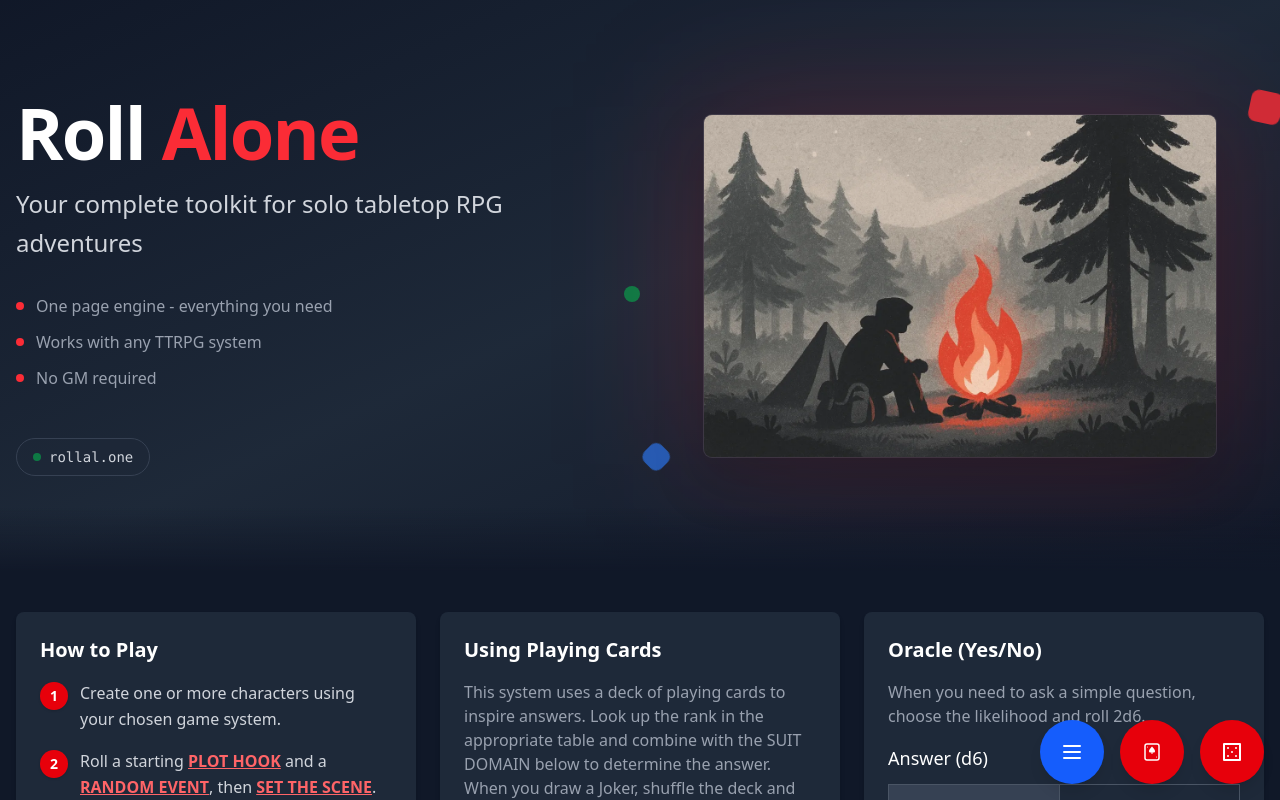
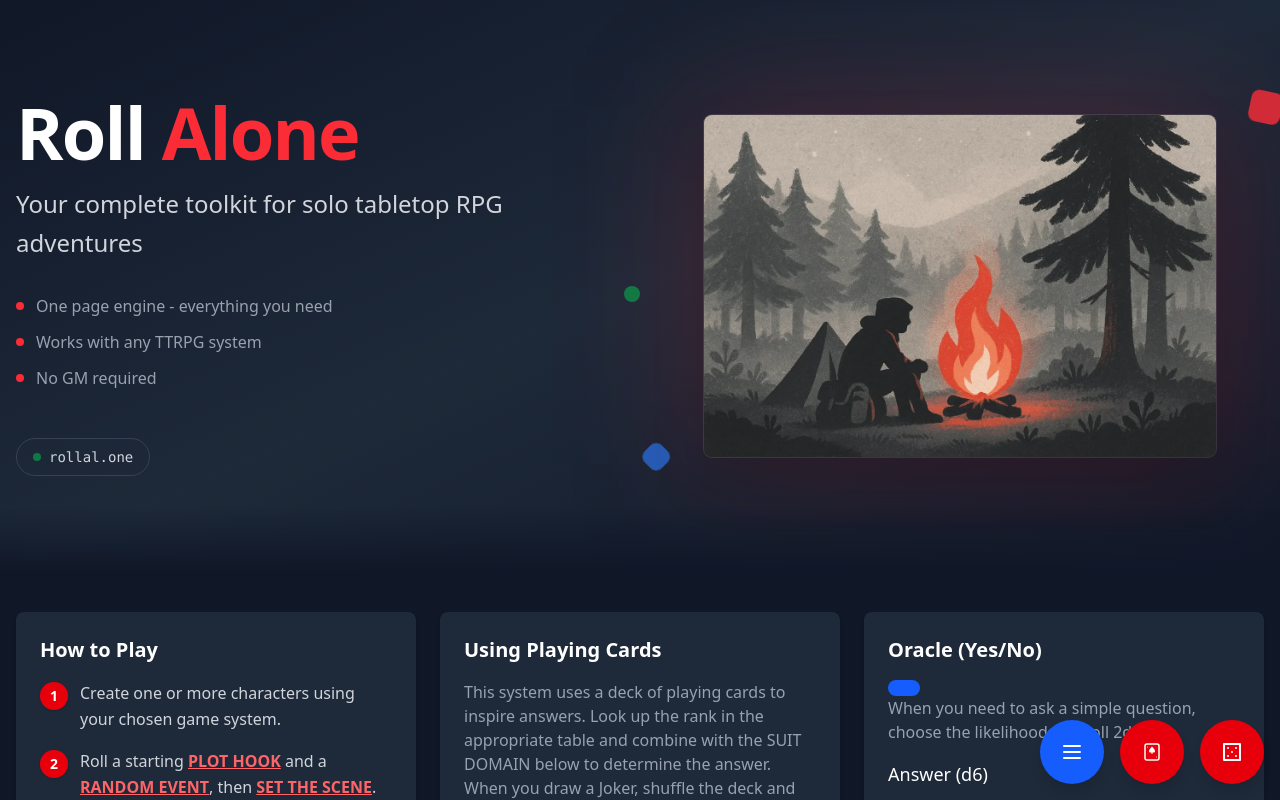
Before and after one commit to gvorbeck/rollalone, a React (Vite) app: page / in a window 1280 px wide. Shown: the top 800 px of the page. Built offline with nearby package versions, Linux system fonts and the light colour scheme.

Commit message:
refactor: add rollable property to Card component and update oracleYesNo data

```diff
--- a/src/App.tsx
+++ b/src/App.tsx
@@ -48,6 +48,7 @@ const App: FC = () => {
       content={card.content}
       preContent={card.preContent}
       postContent={card.postContent}
+      rollable={card.rollable}
     />
   ));
 
--- a/src/components/Card.tsx
+++ b/src/components/Card.tsx
@@ -9,6 +9,7 @@ import {
   CardContentTable,
   CardContentPostContent,
 } from "@/components/content";
+import { Button } from "./ui/Button";
 
 const Card: React.FC<CardProps> = ({
   title,
@@ -16,6 +17,7 @@ const Card: React.FC<CardProps> = ({
   content,
   preContent,
   postContent,
+  rollable,
   className = "",
 }) => {
   const renderContent = () => {
@@ -52,6 +54,7 @@ const Card: React.FC<CardProps> = ({
         >
           {title}
         </h2>
+        {rollable && <Button />}
         {preContent && (
           <div className={DESIGN_TOKENS.card.preContent}>
             {parseFormattedText(preContent)}
--- a/src/data/cards/oracleYesNo.ts
+++ b/src/data/cards/oracleYesNo.ts
@@ -2,6 +2,7 @@ import { CardProps } from "@/data/definitions";
 
 const oracleYesNo: CardProps = {
   title: "Oracle (Yes/No)",
+  rollable: "d6",
   contentType: "table",
   preContent:
     "When you need to ask a simple question, choose the likelihood and roll 2d6.",
--- a/src/data/definitions.ts
+++ b/src/data/definitions.ts
@@ -5,6 +5,7 @@ export interface CardProps {
   preContent?: string;
   postContent?: string[];
   className?: string;
+  rollable?: string;
 }
 
 export interface TableData {
```
